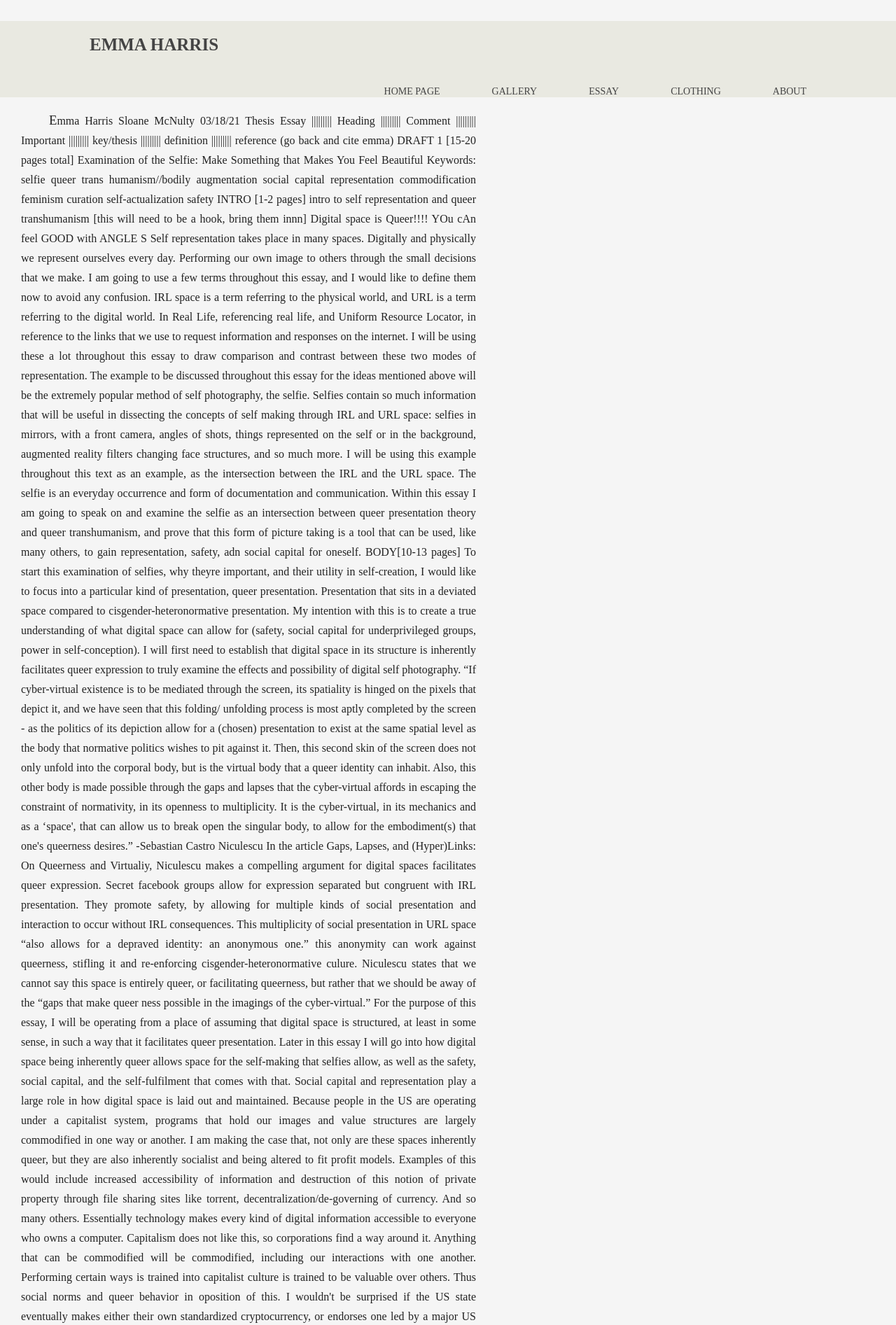
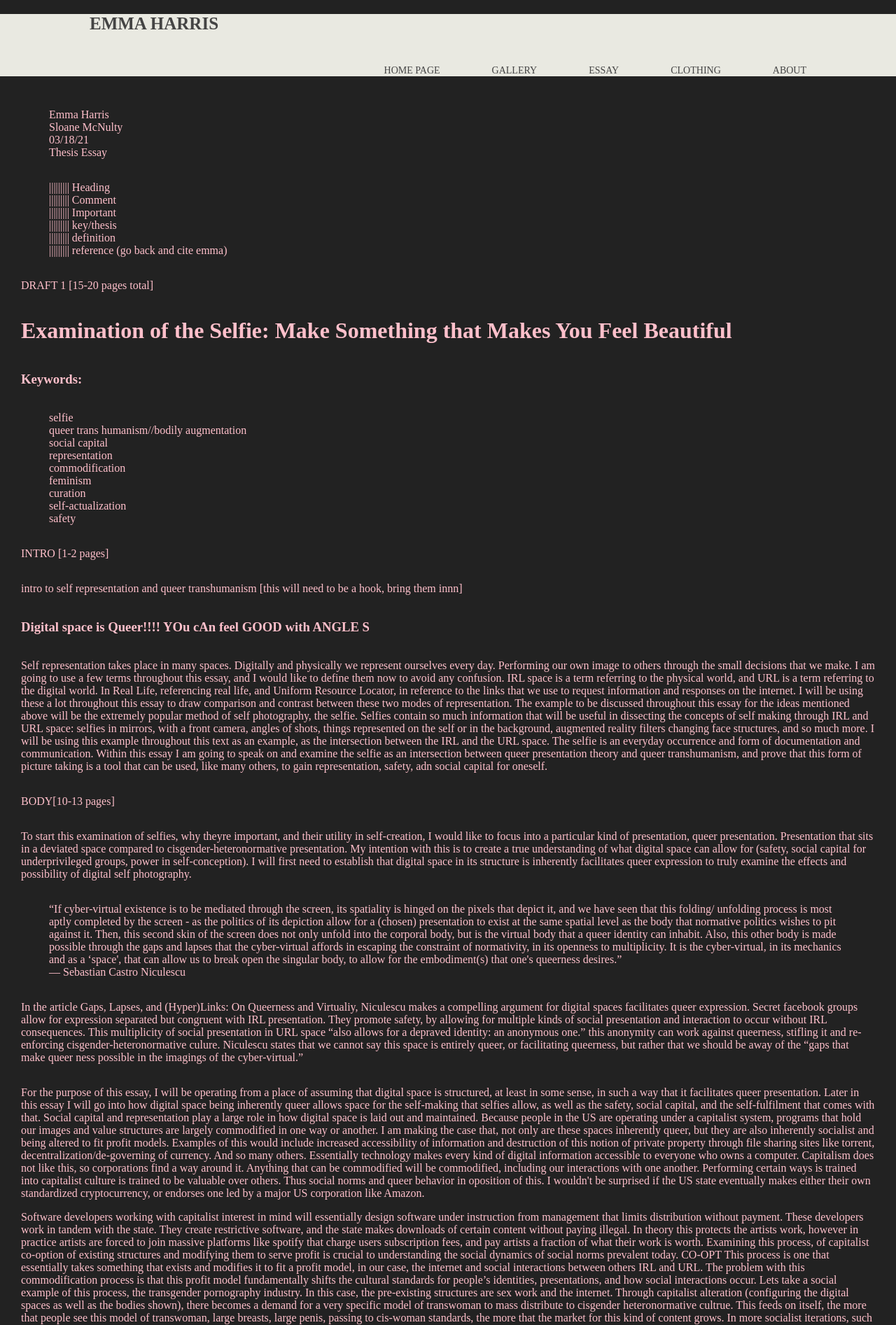
Before and after one commit to meganmckissack/PNCA_Clothing, a Django app: page /Essay/ in a window 1280 px wide. Shown: the top 1893 px of the page at 70% size. Run offline with Django 3.2, Linux system fonts and the light colour scheme; some libraries are stand-ins or nearby versions.

Commit message:
added styling examples for essay page

```diff
--- a/Essay/static/Essay/styles.css
+++ b/Essay/static/Essay/styles.css
@@ -1,7 +1,7 @@
 body {
   margin: 0;
-    background: whitesmoke;
-    font-family: 'Work Sans', sans-sarif;
+  background: #222;
+  font-family: "Work Sans", sans-sarif;
   font-weight: 400;
 }
 
@@ -13,11 +13,11 @@ body {
 }
 
 header {
-    background: #E9e9e1;
+  background: #e9e9e1;
 }
 
 header::after {
-    content: '';
+  content: "";
   display: table;
   clear: both;
 }
@@ -29,7 +29,6 @@ h2 a {
   text-transform: uppercase;
   font-size: 25px;
   position: relative;
-
 }
 
 nav {
@@ -62,9 +61,9 @@ nav a:hover {
 }
 
 nav a::before {
-    content: '';
+  content: "";
   display: block;
-    height: 5px ;
+  height: 5px;
   width: 100%;
   background-color: #444;
 
@@ -80,6 +79,7 @@ nav a:hover::before {
 }
 
 /* essay formatting, after written, go in and figuere out how to format*/
+/*
 body {
     display: flex;
     flex-direction: column;
@@ -106,11 +106,23 @@ p::first-letter {
     font-size: 14pt;
     line-height: .5;
 }
+*/
 
+.essayContent {
+  display: flex;
+  flex-direction: column;
+  align-content: left;
+  color: pink;
+  margin: 30px 30px; /* Adds 30px margin to top,right, bottom, and left so all text fits the same way */
+}
+
+ul {
+  list-style: none; /* reomoves the bullet points */
+}
 
 /* social media clickthrough*/
 
-
+/*
 .s-m {
     margin: 310px auto;
     justify-content: space-around;
@@ -139,3 +151,27 @@ p::first-letter {
   .s-m a:hover {
     transform: scale(1.1)
   }
+*/
+
+.s-m {
+  display: flex;
+  justify-content: space-around;
+  margin: 310px auto;
+  max-width: 700px;
+}
+
+.s-m a {
+  font-size: 28px;
+  background-color: whitesmoke;
+  color: #444;
+  width: 60px;
+  height: 60px;
+  text-align: center;
+  line-height: 60px;
+  border-radius: 50%;
+  cursor: pointer;
+}
+
+.s-m a:hover {
+  transform: scale(1.1);
+}
--- a/Essay/templates/Essay/index.html
+++ b/Essay/templates/Essay/index.html
@@ -3,9 +3,9 @@
 <html lang="en">
 <head>
 <link href="{% static 'Essay/styles.css' %}" rel= "stylesheet">
-<script src="https://use.fontawesome.com/d1341f9b7a.js"></script>
+<script src="https://kit.fontawesome.com/419f457776.js" crossorigin="anonymous"></script>
 <meta charset="UTF-8">
-<title> Navbar </title>
+<title> Navbar </title> <!--Title of whole web project, shows up on website tab-->
 </head>
 <body>
     <header>
@@ -23,54 +23,69 @@
         </div>
 
     </header>
-    <p>
-        Emma Harris
-Sloane McNulty
-03/18/21
-Thesis Essay
 
- ||||||||| Heading
- ||||||||| Comment
- ||||||||| Important
- ||||||||| key/thesis
- ||||||||| definition
- ||||||||| reference (go back and cite emma)
+    <!--In this main content area, you'll want to structure your text by breaking up the
+        singular <p> tag into multiples, one for each paragraph-->
+<div class="essayContent">
+    <ul> <!--can use list or p tags-->
+       <li>Emma Harris</li>
+        <li>Sloane McNulty</li>
+        <li>03/18/21</li>
+        <li>Thesis Essay</li>
+    </ul>
+<ul>
+<li>||||||||| Heading</li>
+<li>||||||||| Comment</li>
+<li>||||||||| Important</li>
+<li>||||||||| key/thesis</li>
+<li>||||||||| definition</li>
+<li>||||||||| reference (go back and cite emma)</li>
+</ul>
 
-DRAFT 1 [15-20 pages total]
+<p>DRAFT 1 [15-20 pages total]</p>
 
-Examination of the Selfie: Make Something that Makes You Feel Beautiful
-
-Keywords:
-selfie
-queer trans humanism//bodily augmentation
-social capital
-representation
-commodification
-feminism
-curation
-self-actualization
-safety
-INTRO [1-2 pages]
-
-intro to self representation and queer transhumanism [this will need to be a hook, bring them innn]
-
-Digital space is Queer!!!! YOu cAn feel GOOD with ANGLE S
-
-Self representation takes place in many spaces. Digitally and physically we represent ourselves every day. Performing our own image to others through the small decisions that we make. I am going to use a few terms throughout this essay, and I would like to define them now to avoid any confusion. IRL space is a term referring to the physical world, and URL is a term referring to the digital world. In Real Life, referencing real life, and Uniform Resource Locator, in reference to the links that we use to request information and responses on the internet. I will be using these a lot throughout this essay to draw comparison and contrast between these two modes of representation.
-	The example to be discussed throughout this essay for the ideas mentioned above will be the extremely popular method of self photography, the selfie. Selfies contain so much information that will be useful in dissecting the concepts of self making through IRL and URL space: selfies in mirrors, with a front camera, angles of shots, things represented on the self or in the background, augmented reality filters changing face structures, and so much more. I will be using this example throughout this text as an example, as the intersection between the IRL and the URL space. The selfie is an everyday occurrence and form of documentation and communication. Within this essay I am going to speak on and examine the selfie as an intersection between queer presentation theory and queer transhumanism, and prove that this form of picture taking is a tool that can be used, like many others, to gain representation, safety, adn social capital for oneself.
+<h1>Examination of the Selfie: Make Something that Makes You Feel Beautiful</h1>
 
 
-BODY[10-13 pages]
-To start this examination of selfies, why theyre important, and their utility in self-creation, I would like to focus into a particular kind of presentation, queer presentation. Presentation that sits in a deviated space compared to cisgender-heteronormative presentation. My intention with this is to create a true understanding of what digital space can allow for (safety, social capital for underprivileged groups, power in self-conception). I will first need to establish that digital space in its structure is inherently facilitates queer expression to truly examine the effects and possibility of digital self photography.
+<h3>Keywords:</h3>
+<ul>
+<li>selfie</li>
+<li>queer trans humanism//bodily augmentation</li>
+<li>social capital</li>
+<li>representation</li>
+<li>commodification</li>
+<li>feminism</li>
+<li>curation</li>
+<li>self-actualization</li>
+<li>safety</li>
+</ul>
 
-“If cyber-virtual existence is to be mediated through the screen, its spatiality is hinged on the pixels that depict it, and we have seen that this folding/ unfolding process is most aptly completed by the screen - as the politics of its depiction allow for a (chosen) presentation to exist at the same spatial level as the body that normative politics wishes to pit against it. Then, this second skin of the screen does not only unfold into the corporal body, but is the virtual body that a queer identity can inhabit. Also, this other body is made possible through the gaps and lapses that the cyber-virtual affords in escaping the constraint of normativity, in its openness to multiplicity. It is the cyber-virtual, in its mechanics and as a ‘space', that can allow us to break open the singular body, to allow for the embodiment(s) that one's queerness desires.”
-									-Sebastian Castro Niculescu
+<p>INTRO [1-2 pages]</p>
 
-In the article Gaps, Lapses, and (Hyper)Links: On Queerness and Virtualiy, Niculescu makes a compelling argument for digital spaces facilitates queer expression. Secret facebook groups allow for expression separated but congruent with IRL presentation. They promote safety, by allowing for multiple kinds of social presentation and interaction to occur without IRL consequences.
-This multiplicity of social presentation in URL space “also allows for a depraved identity: an anonymous one.” this anonymity can work against queerness, stifling it and re-enforcing cisgender-heteronormative culure. Niculescu states that we cannot say this space is entirely queer, or facilitating queerness, but rather that we should be away of the “gaps that make queer ness possible in the imagings of the cyber-virtual.”
+<p>intro to self representation and queer transhumanism [this will need to be a hook, bring them innn]</p>
 
-For the purpose of this essay, I will be operating from a place of assuming that digital space is structured, at least in some sense, in such a way that it facilitates queer presentation. Later in this essay I will go into how digital space being inherently queer allows space for the self-making that selfies allow, as well as the safety, social capital, and the self-fulfilment that comes with that.
-Social capital and representation play a large role in how digital space is laid out and maintained. Because people in the US are operating under a capitalist system, programs that hold our images and value structures are largely commodified in one way or another. I am making the case that, not only are these spaces inherently queer, but they are also inherently socialist and being altered to fit profit models. Examples of this would include increased accessibility of information and destruction of this notion of private property through file sharing sites like torrent, decentralization/de-governing of currency. And so many others. Essentially technology makes every kind of digital information accessible to everyone who owns a computer. Capitalism does not like this, so corporations find a way around it. Anything that can be commodified will be commodified, including our interactions with one another. Performing certain ways is trained into capitalist culture is trained to be valuable over others. Thus social norms and queer behavior in oposition of this. I wouldn't be surprised if the US state eventually makes either their own standardized cryptocurrency, or endorses one led by a major US corporation like Amazon.
+<h3>Digital space is Queer!!!! YOu cAn feel GOOD with ANGLE S</h3>
+
+<p>Self representation takes place in many spaces. Digitally and physically we represent ourselves every day. Performing our own image to others through the small decisions that we make. I am going to use a few terms throughout this essay, and I would like to define them now to avoid any confusion. IRL space is a term referring to the physical world, and URL is a term referring to the digital world. In Real Life, referencing real life, and Uniform Resource Locator, in reference to the links that we use to request information and responses on the internet. I will be using these a lot throughout this essay to draw comparison and contrast between these two modes of representation.
+	The example to be discussed throughout this essay for the ideas mentioned above will be the extremely popular method of self photography, the selfie. Selfies contain so much information that will be useful in dissecting the concepts of self making through IRL and URL space: selfies in mirrors, with a front camera, angles of shots, things represented on the self or in the background, augmented reality filters changing face structures, and so much more. I will be using this example throughout this text as an example, as the intersection between the IRL and the URL space. The selfie is an everyday occurrence and form of documentation and communication. Within this essay I am going to speak on and examine the selfie as an intersection between queer presentation theory and queer transhumanism, and prove that this form of picture taking is a tool that can be used, like many others, to gain representation, safety, adn social capital for oneself.</p>
+
+
+<p>BODY[10-13 pages]</p>
+
+<p>To start this examination of selfies, why theyre important, and their utility in self-creation, I would like to focus into a particular kind of presentation, queer presentation. Presentation that sits in a deviated space compared to cisgender-heteronormative presentation. My intention with this is to create a true understanding of what digital space can allow for (safety, social capital for underprivileged groups, power in self-conception). I will first need to establish that digital space in its structure is inherently facilitates queer expression to truly examine the effects and possibility of digital self photography.</p>
+
+<!--There are multiple ways to do quotes depending on how you want it to look https://css-tricks.com/quoting-in-html-quotations-citations-and-blockquotes/
+It doesn't look much different but it's helpful for screen readers and there are different design options-->
+<figure>
+<q>If cyber-virtual existence is to be mediated through the screen, its spatiality is hinged on the pixels that depict it, and we have seen that this folding/ unfolding process is most aptly completed by the screen - as the politics of its depiction allow for a (chosen) presentation to exist at the same spatial level as the body that normative politics wishes to pit against it. Then, this second skin of the screen does not only unfold into the corporal body, but is the virtual body that a queer identity can inhabit. Also, this other body is made possible through the gaps and lapses that the cyber-virtual affords in escaping the constraint of normativity, in its openness to multiplicity. It is the cyber-virtual, in its mechanics and as a ‘space', that can allow us to break open the singular body, to allow for the embodiment(s) that one's queerness desires.</q>
+<figcaption>&mdash; Sebastian Castro Niculescu</figcaption>
+</figure>
+
+<p>In the article Gaps, Lapses, and (Hyper)Links: On Queerness and Virtualiy, Niculescu makes a compelling argument for digital spaces facilitates queer expression. Secret facebook groups allow for expression separated but congruent with IRL presentation. They promote safety, by allowing for multiple kinds of social presentation and interaction to occur without IRL consequences.
+This multiplicity of social presentation in URL space “also allows for a depraved identity: an anonymous one.” this anonymity can work against queerness, stifling it and re-enforcing cisgender-heteronormative culure. Niculescu states that we cannot say this space is entirely queer, or facilitating queerness, but rather that we should be away of the <q>gaps that make queer ness possible in the imagings of the cyber-virtual.</q></p>
+
+<p>For the purpose of this essay, I will be operating from a place of assuming that digital space is structured, at least in some sense, in such a way that it facilitates queer presentation. Later in this essay I will go into how digital space being inherently queer allows space for the self-making that selfies allow, as well as the safety, social capital, and the self-fulfilment that comes with that.
+Social capital and representation play a large role in how digital space is laid out and maintained. Because people in the US are operating under a capitalist system, programs that hold our images and value structures are largely commodified in one way or another. I am making the case that, not only are these spaces inherently queer, but they are also inherently socialist and being altered to fit profit models. Examples of this would include increased accessibility of information and destruction of this notion of private property through file sharing sites like torrent, decentralization/de-governing of currency. And so many others. Essentially technology makes every kind of digital information accessible to everyone who owns a computer. Capitalism does not like this, so corporations find a way around it. Anything that can be commodified will be commodified, including our interactions with one another. Performing certain ways is trained into capitalist culture is trained to be valuable over others. Thus social norms and queer behavior in oposition of this. I wouldn't be surprised if the US state eventually makes either their own standardized cryptocurrency, or endorses one led by a major US corporation like Amazon.</p>
 
 Software developers working with capitalist interest in mind will essentially design software under instruction from management that limits distribution without payment. These developers work in tandem with the state. They create restrictive software, and the state makes downloads of certain content without paying illegal. In theory this protects the artists work, however in practice artists are forced to join massive platforms like spotify that charge users subscription fees, and pay artists a fraction of what their work is worth. Examining this process, of capitalist co-option of existing structures and modifying them to serve profit is crucial to understanding the social dynamics of social norms prevalent today.
 
@@ -237,17 +252,17 @@ asdress critique of narcissistic self representation
 
 "the camera in the picture, by this means emphasizing the intimate relation of the self and the smartphone . The smartphone camera appears as a ubiquitous companion for which even the privacy of the bathroom is familiar territory. In this space the camera is embedded in the routines of preparing the self for the public space where it is exposed to the gaze of others. 28 The visibility of the camera renders the self-reflexive character of the selfie more obvious. Whereas the use of the selfie as a “recording mirror ” only implies the presence of the camera, with the extended arms indicating its position, the mirror selfie construes reflecting and recording as separate functions that converge only in the selfie scene. 2"
 ‘’’
+
+<footer>
+    <div class="s-m">
+        <a href="https://www.instagram.com/emma_____harris/">
+            <i class="fab fa-instagram"></i>
+        </a>
+        <a href="https://twitter.com/emma_____harris">
+            <i class="fab fa-twitter"></i>
+        </a>
     </div>
-         <div class="s-m">
-            <a href="https://www.instagram.com/emma_____harris/">
-                <img alt="instagram" src="{% static 'Essay/instagram-symbol.png' %}">
-                 </a>
-            <a href="https://twitter.com/emma_____harris">
-            <img alt='twitter' src="{% static 'Essay/twitter-symbol.webp' %}">
-            </a>
-         </div>
-    </div>
-</p>
+</footer>
 
 </body>
 </html>
```
Lines whose indentation alone changed are shown as unchanged.
